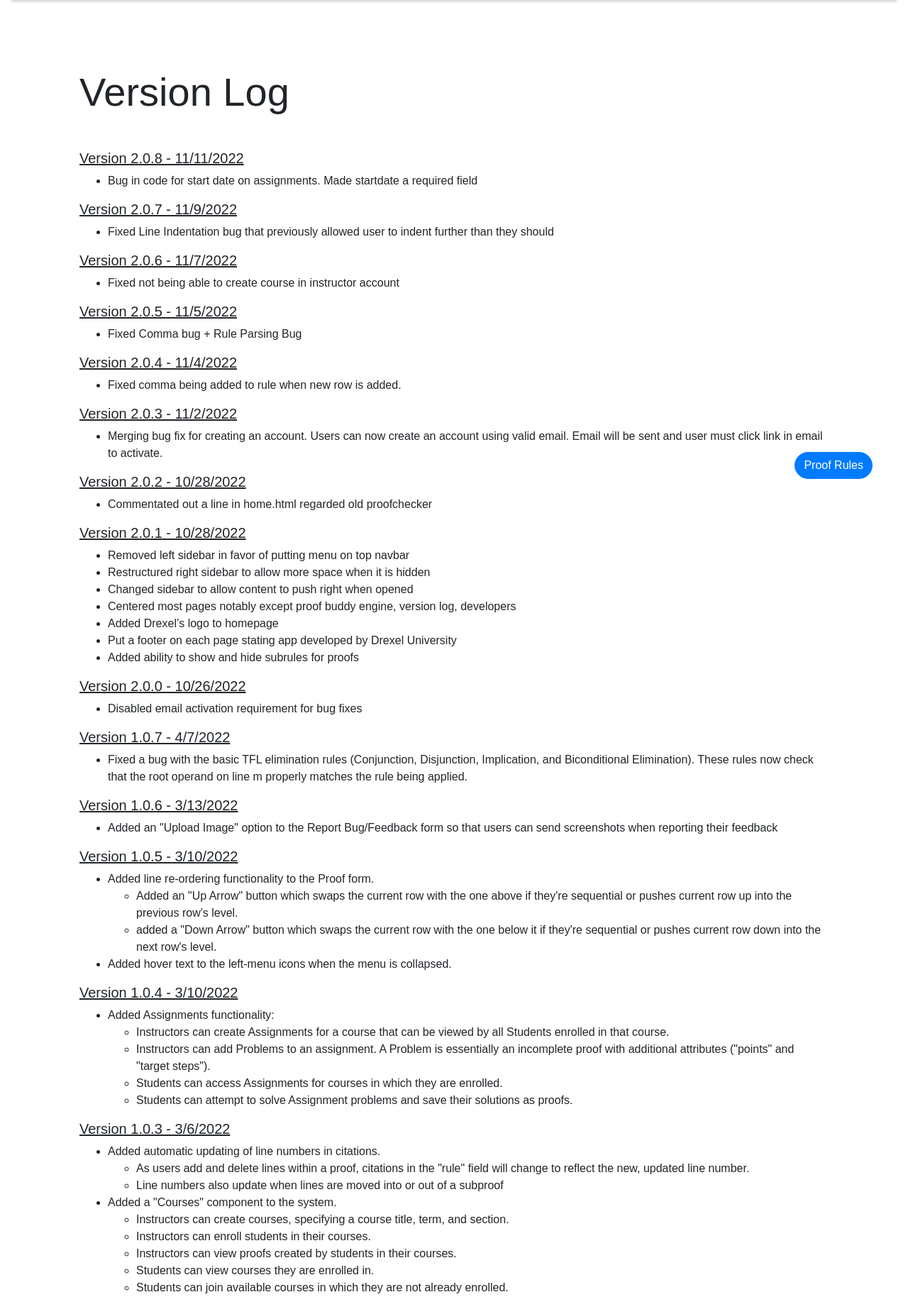
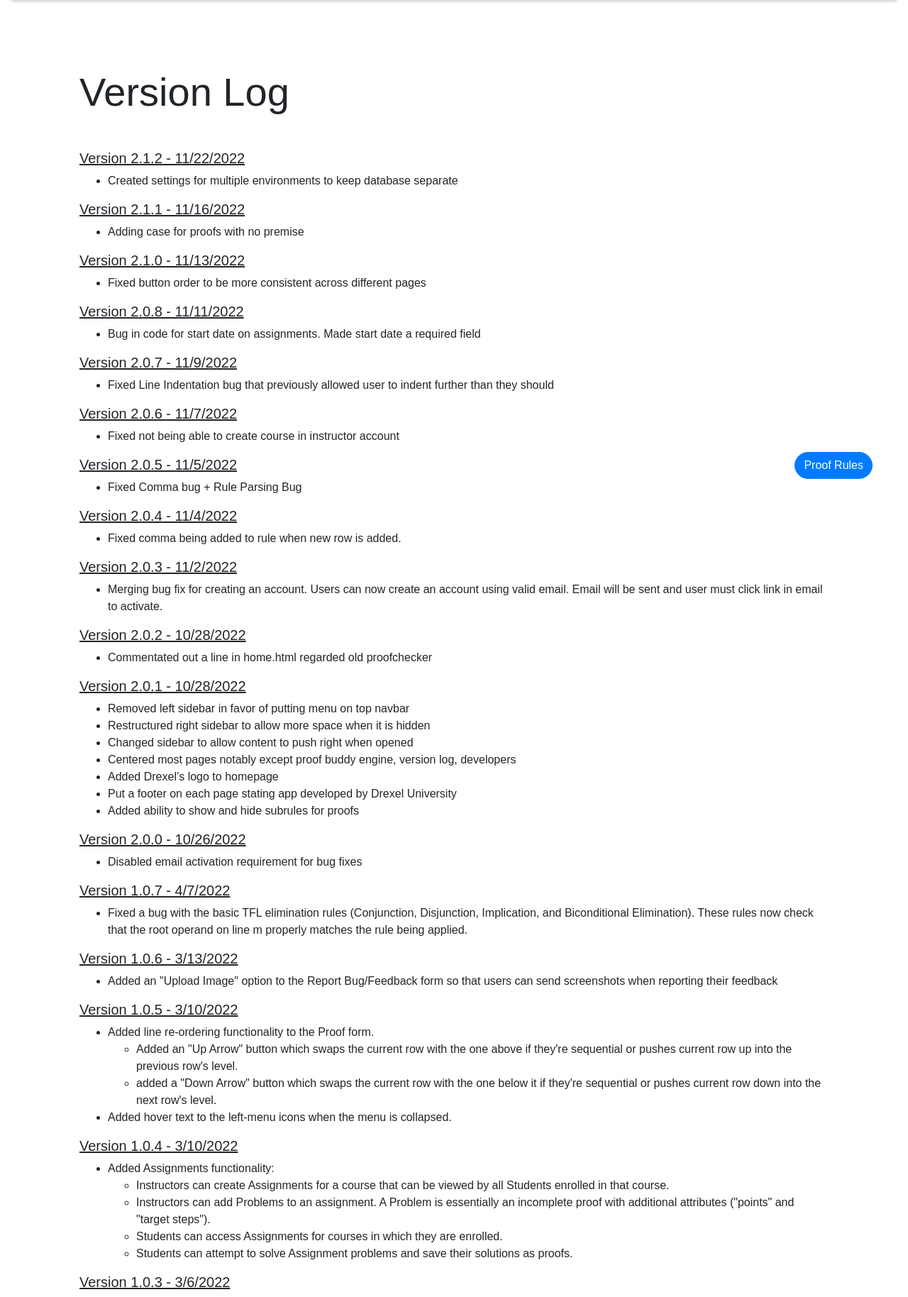
Before and after one commit to se691-group3/proof-buddy, a Django app: page /version_log in a window 1280 px wide. Shown: the part 75-1903 px from the top of the page at 71% size. Run offline with Django 3.2, Linux system fonts and the light colour scheme; some libraries are stand-ins or nearby versions.

Commit message:
added to the verison log

```diff
--- a/proofchecker/templates/proofchecker/version_log.html
+++ b/proofchecker/templates/proofchecker/version_log.html
@@ -5,11 +5,27 @@
 
         <br/>
 
+        <h5><u>Version 2.1.2 - 11/22/2022</u></h5>
+        <ul>
+            <li>Created settings for multiple environments to keep database separate
+            </li>
+        </ul>
 
+        <h5><u>Version 2.1.1 - 11/16/2022</u></h5>
+        <ul>
+            <li>Adding case for proofs with no premise
+            </li>
+        </ul>
+
+        <h5><u>Version 2.1.0 - 11/13/2022</u></h5>
+        <ul>
+            <li>Fixed button order to be more consistent across different pages
+            </li>
+        </ul>
 
         <h5><u>Version 2.0.8 - 11/11/2022</u></h5>
         <ul>
-            <li>Bug in code for start date on assignments. Made startdate a required field
+            <li>Bug in code for start date on assignments. Made start date a required field
             </li>
         </ul>
 
```
